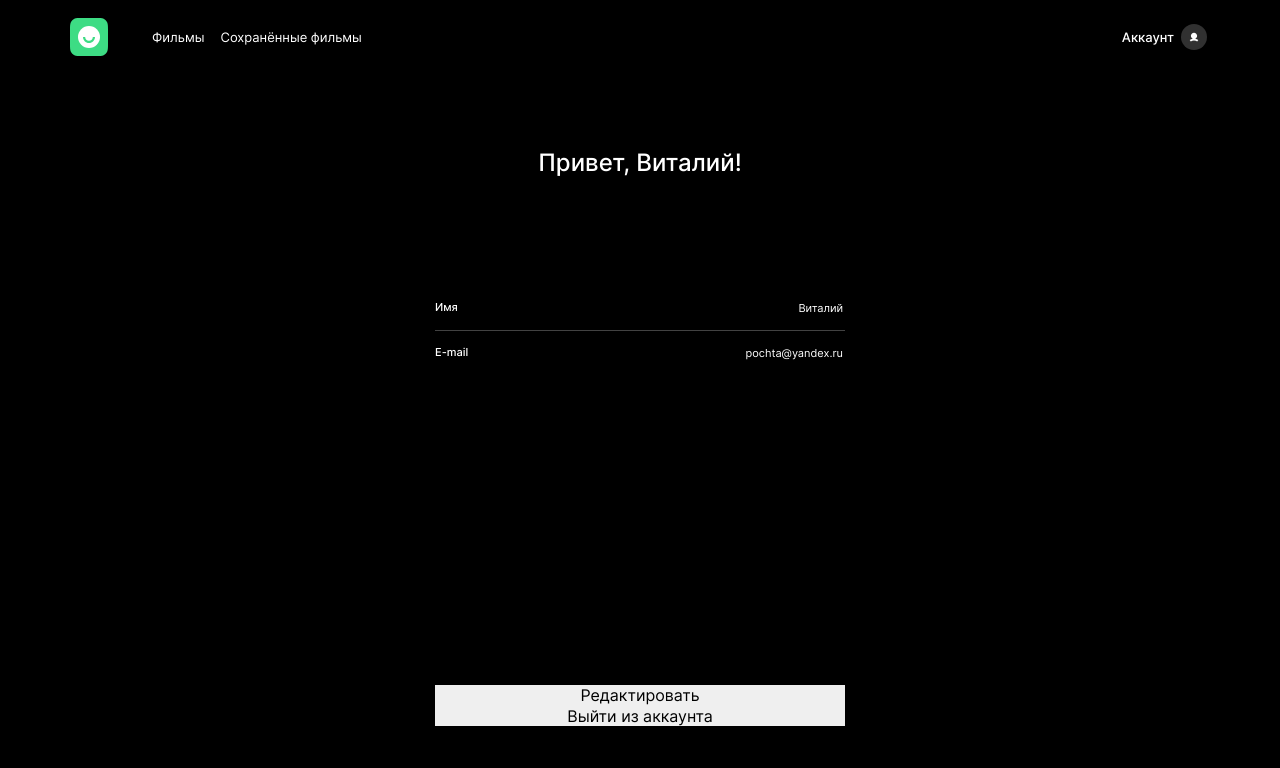
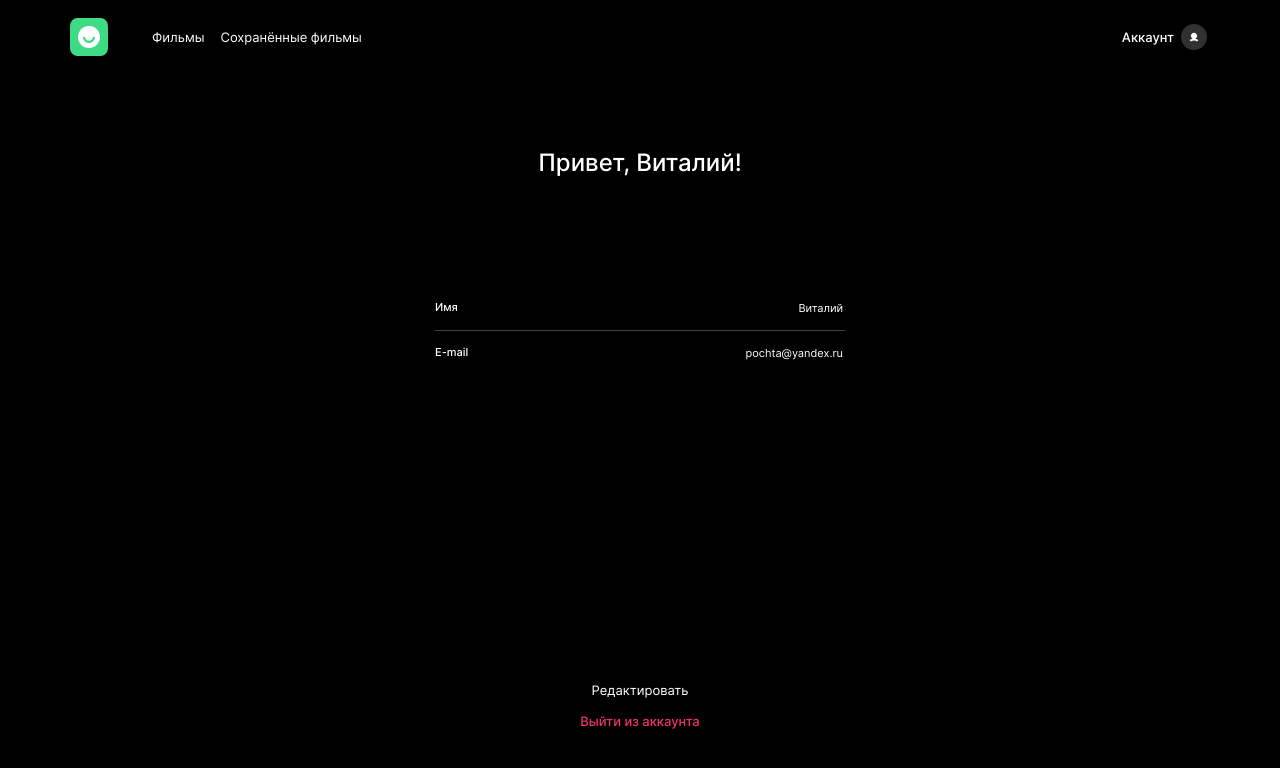
Before and after one commit to krylovis/movies-explorer-frontend, a React (Create React App) app: page /profile in a window 1280 px wide. Shown: the top 768 px of the page. Built offline with nearby package versions, Linux system fonts and the light colour scheme.

Commit message:
add profile buttons

```diff
--- a/src/components/ProfilePage/ProfilePage.css
+++ b/src/components/ProfilePage/ProfilePage.css
@@ -6,7 +6,7 @@
   justify-content: space-between;
 
   margin: 0 auto;
-  padding: 74px 0;
+  padding: 74px 0 70px;
 
   width: 410px;
 }
@@ -34,3 +34,26 @@
   padding-top: 123px;
   gap: 24px;
 }
+
+.profile__submit-button {
+  font-size: 13px;
+  font-weight: 400;
+  line-height: normal;
+  color: white;
+
+  padding-bottom: 14px;
+  margin-top: auto;
+  border-radius: 3px;
+  background-color: transparent;
+}
+
+.profile__logout-button {
+  font-size: 13px;
+  font-weight: 500;
+  line-height: normal;
+  color: #EE3465;
+
+  margin-top: auto;
+  border-radius: 3px;
+  background-color: transparent;
+}
```
